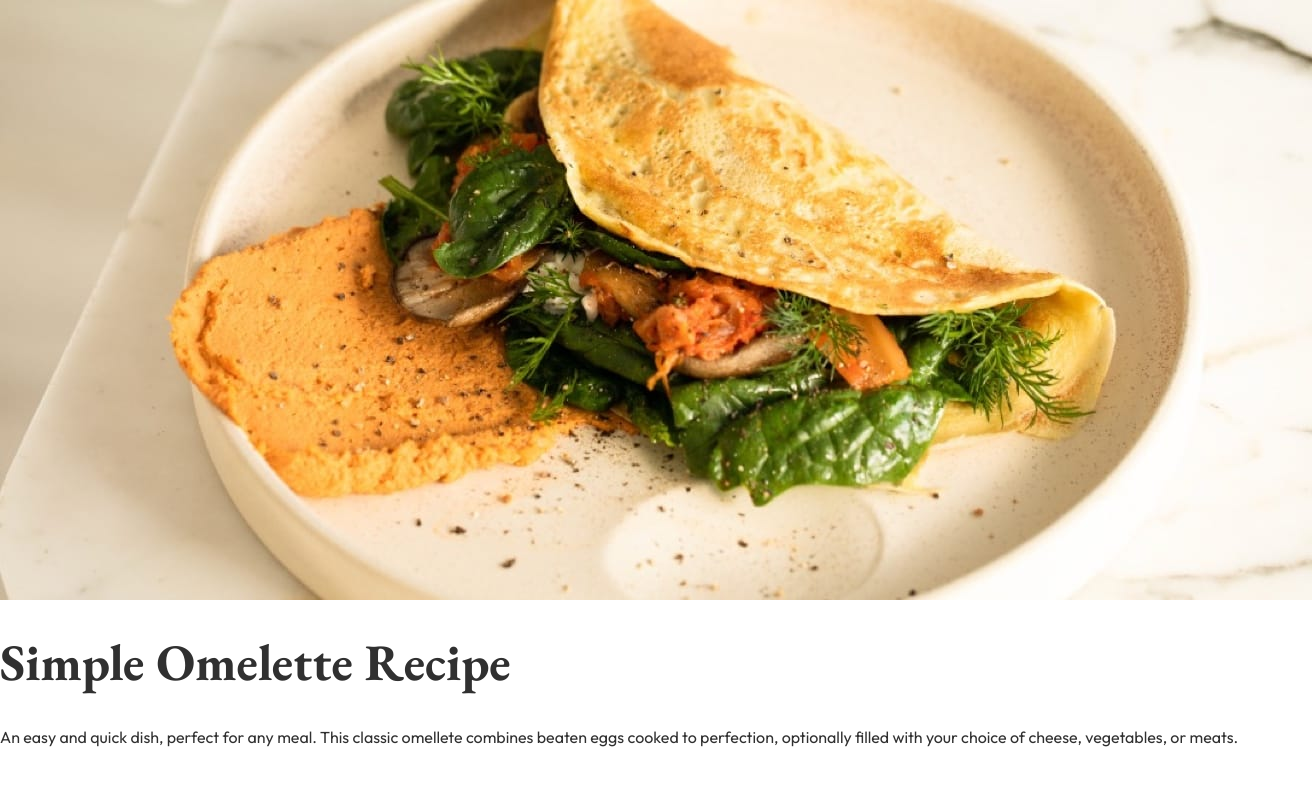
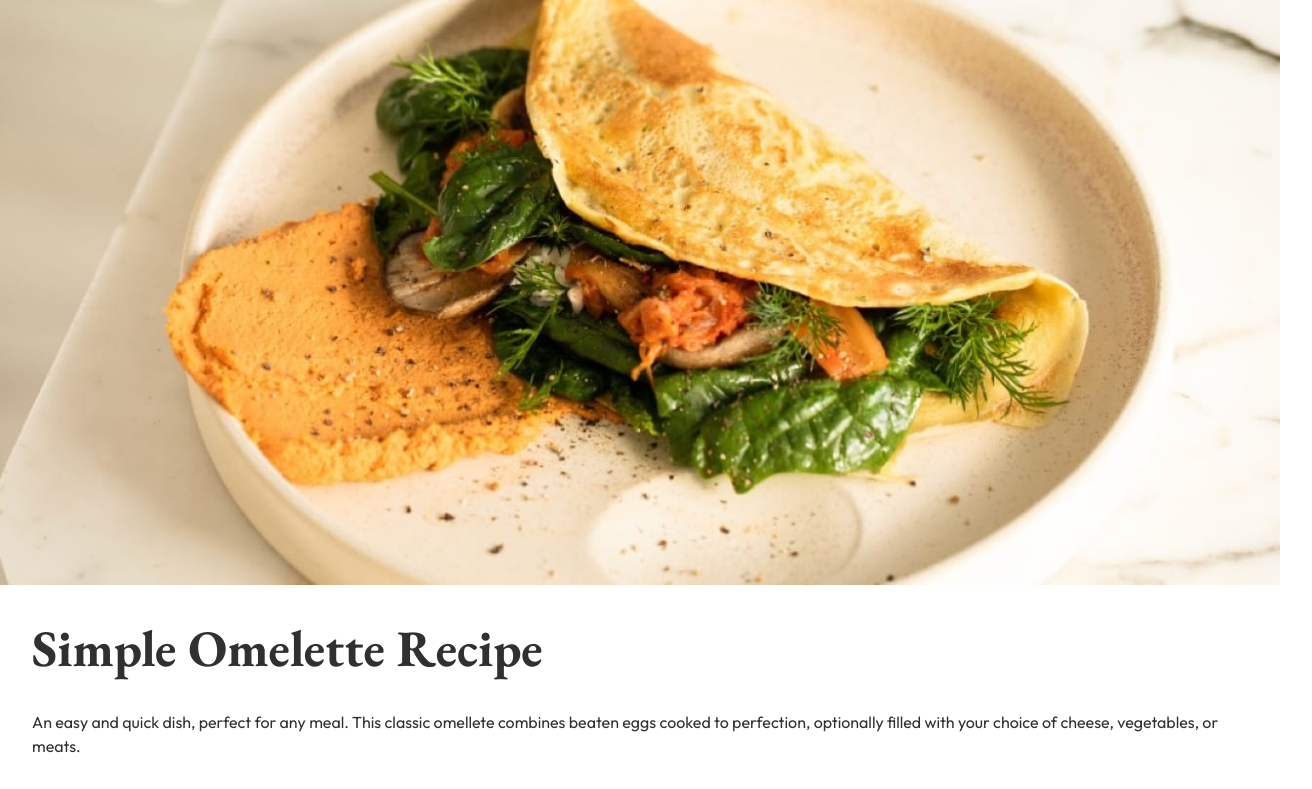
Before and after one commit to dorothyle/recipe-page-hub, a React (Vite) app: page / in a window 1280 px wide. Shown: the top 789 px of the page, 1312 px wide, since content can reach past the window. Built offline with nearby package versions, Linux system fonts and the light colour scheme; a web font is replaced by a local one.

Commit message:
adjust image size and margin of entire page

```diff
--- a/src/RecipePage.css
+++ b/src/RecipePage.css
@@ -26,3 +26,12 @@
 .recipePage span, .measurement {
     font-weight: bold;
 }
+
+.omeletteImage {
+    width: 100%;
+}
+
+.recipePage div {
+    margin-left: 2rem;
+    margin-right: 2rem;
+}
```
